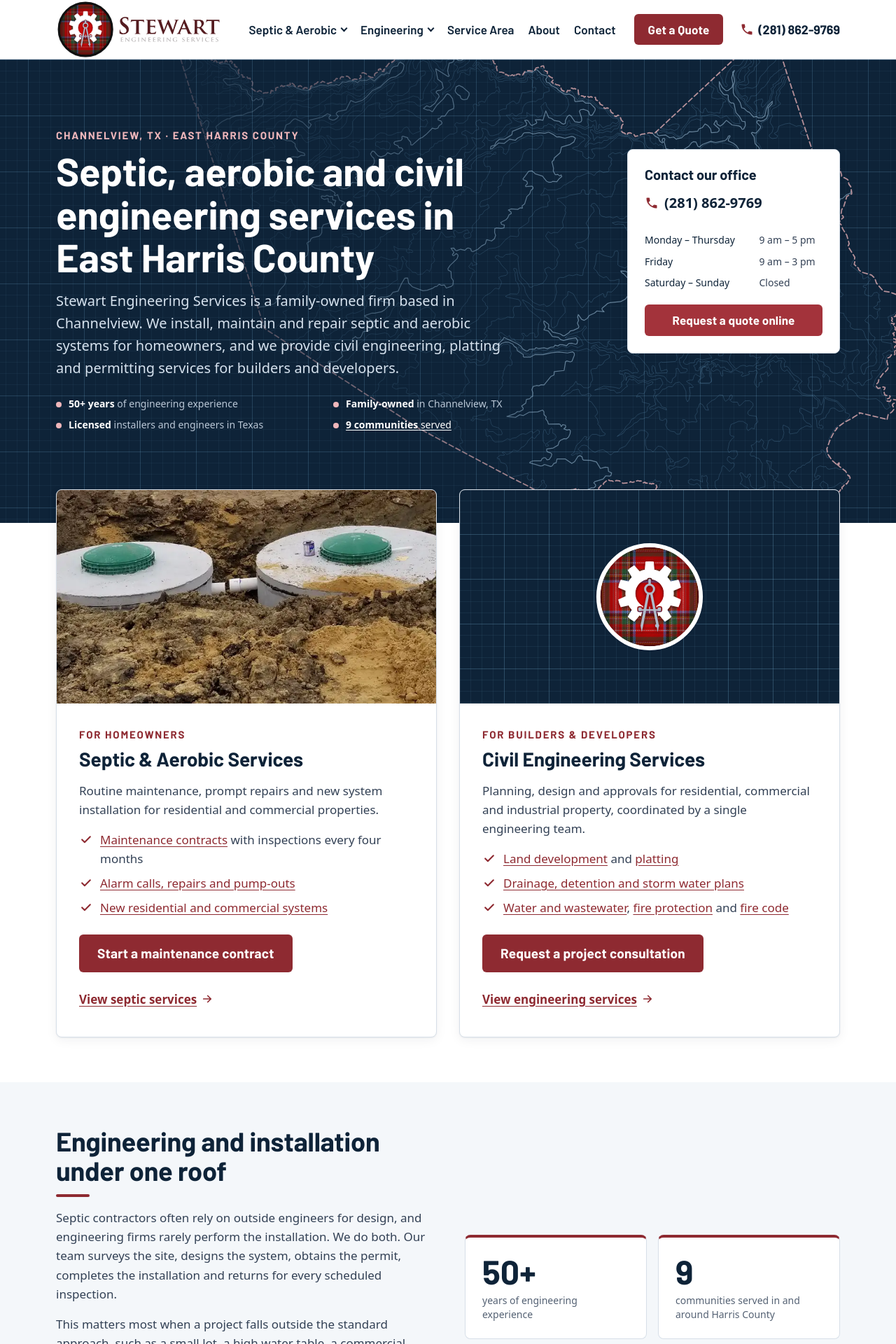
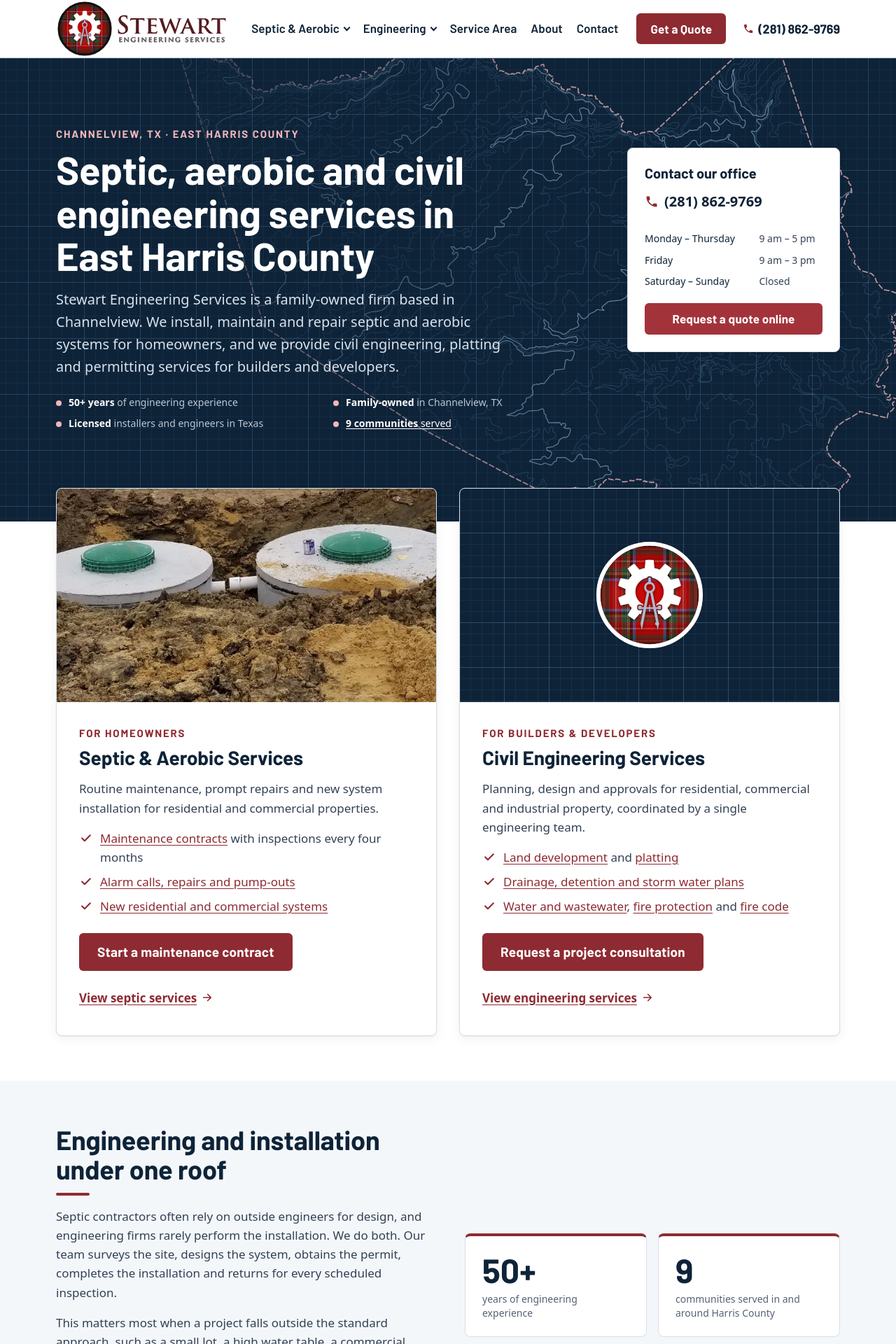
Before and after one commit to TheOnlyRealAgentP/SE-Services-MainPage, a Jekyll site: the page built from index.html, in a window 1280 px wide. Shown: the top 1920 px of the page at 70% size. Built offline with Jekyll 4.4.1, drawn with Linux system fonts in a browser that asks for light colours.

Commit message:
Make 'ENGINEERING SERVICES' readable in the logo
- Darker on light backgrounds (#5C5658, was #BDB9BA) and brighter on
  dark (#D5DEE8), with slightly heavier letterforms
- Lettering about 10% larger beside the badge; header logo a bit wider
- Removed four tracing specks from the subline that showed as dots

Co-Authored-By: Claude Opus 5.5 <noreply@anthropic.com>

```diff
--- a/_includes/logo.html
+++ b/_includes/logo.html
@@ -1,2 +1,2 @@
 {%- comment -%} Stewart Engineering Services logo, with the gear-and-compass in a Royal Stewart tartan badge. Pass variant="reversed" on dark backgrounds. {%- endcomment -%}
-<img class="logo" src="/assets/img/{% if include.variant == 'reversed' %}logo-badge-reversed{% else %}logo-badge{% endif %}.svg" alt="{{ site.data.business.name }}" width="1288" height="460">
+<img class="logo" src="/assets/img/{% if include.variant == 'reversed' %}logo-badge-reversed{% else %}logo-badge{% endif %}.svg" alt="{{ site.data.business.name }}" width="1373" height="460">
--- a/assets/css/main.css
+++ b/assets/css/main.css
@@ -153,7 +153,7 @@ mark.todo {
 }
 .brand { display: inline-flex; color: var(--ink); text-decoration: none; margin-right: auto; }
 .brand .logo { width: min(220px, calc(100vw - 2 * var(--gutter) - 120px)); height: auto; }
-@media (min-width: 768px) { .brand .logo { width: 240px; } }
+@media (min-width: 768px) { .brand .logo { width: 256px; } }
 
 .header-phone {
   display: none; align-items: center; gap: 6px; min-height: 44px;
@@ -226,7 +226,7 @@ html:not(.js) .sub-toggle { display: none; }
 @media (min-width: 1200px) {
   .header-inner { flex-wrap: nowrap; gap: var(--s-3); }
   .brand { margin-right: 0; }
-  .brand .logo { width: 236px; }
+  .brand .logo { width: 252px; }
   .menu-toggle { display: none; }
   .js .site-nav, .site-nav { display: flex; align-items: center; gap: var(--s-2); flex: 1; flex-basis: auto; padding: 0; order: 2; }
   .header-phone { order: 3; font-size: var(--fs-md); }
@@ -534,7 +534,7 @@ html:not(.js) .sub-toggle { display: none; }
 .site-footer a:hover { color: var(--white); }
 .site-footer strong { color: var(--white); }
 .site-footer .brand { margin-bottom: var(--s-3); }
-.site-footer .brand .logo { width: 260px; }
+.site-footer .brand .logo { width: 272px; }
 .footer-grid { display: grid; gap: var(--s-4); }
 @media (min-width: 640px) { .footer-grid { grid-template-columns: 1fr 1fr; } }
 @media (min-width: 1024px) { .footer-grid { grid-template-columns: 1.5fr 1fr 1fr 1fr; } }
```
Also changed, not shown: assets/img/logo-badge-reversed.svg, assets/img/logo-badge.svg, assets/img/logo-reversed.svg, assets/img/logo.png, assets/img/logo.svg.
